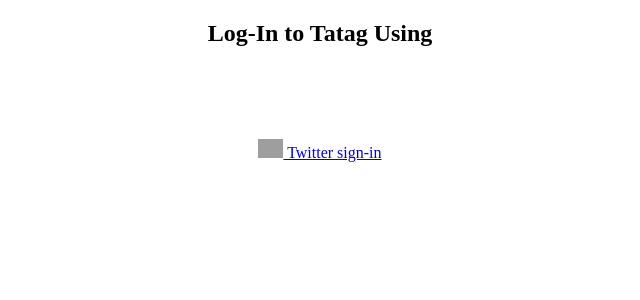
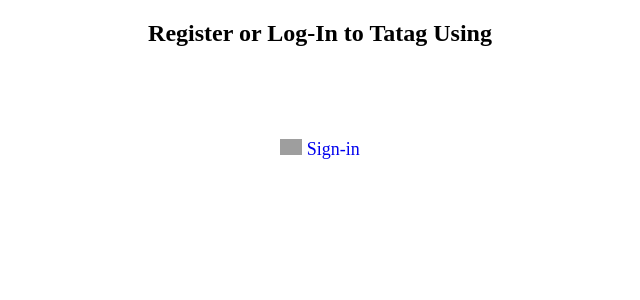
Before and after one commit to siosonel/tatag-api, a PHP site: page /tatag/login.php in a window 1280 px wide. Shown: the top 300 px of the page, without its empty margins (320-960 px from the left). Run offline with PHP 8.4, Linux system fonts and the light colour scheme; a stand-in replaces the project's code that opens the database connection; some libraries are stand-ins or nearby versions; grey boxes are pictures that could not be loaded.

Commit message:
Restyle twitter sign-in button; comment out early function return in getTatagTokenVal();

```diff
--- a/login.php
+++ b/login.php
@@ -8,7 +8,7 @@
 </head>
 <body>
 	<div style='width:100%; text-align: center;'>
-		<h2>Log-In to Tatag Using</h2>
+		<h2>Register or Log-In to Tatag Using</h2>
 		<span id="signinButton">
 			<span
 				class="g-signin"
@@ -24,7 +24,10 @@
 			<fb:login-button scope="public_profile,email" data-size='large' onlogin="checkLoginState();"></fb:login-button>
 		</div>
 		<br /><br />
-		<a href='login_twitter.php?<?php echo $_SERVER['QUERY_STRING'];?>'><img src='https://g.twimg.com/Twitter_logo_blue.png' style='width: 25px;'/> Twitter sign-in</a>
+		<a href='login_twitter.php?<?php echo $_SERVER['QUERY_STRING'];?>' style='text-decoration: none; font-size:18px;'>
+			<img src='https://g.twimg.com/Twitter_logo_blue.png' style='width: 22px;'/>
+			<span style='vertical-align:top;'>Sign-in</span>
+		</a>
 	</div>
 
 	<script type="text/javascript">
@@ -38,7 +41,7 @@
 		};
 
 
-		function getTatagTokenVal(auth, providerName) { console.log(auth); return;
+		function getTatagTokenVal(auth, providerName) { //console.log(auth); return;
 			var provider = idProvider[providerName]; //console.log(auth[provider.tokenName]+' '+provider.idType); return;
 			var data = {access_token:auth[provider.tokenName], id_type: provider.idType};
 			if (data.id_type=='fb_id') data.fb_id = auth.userID;
```
